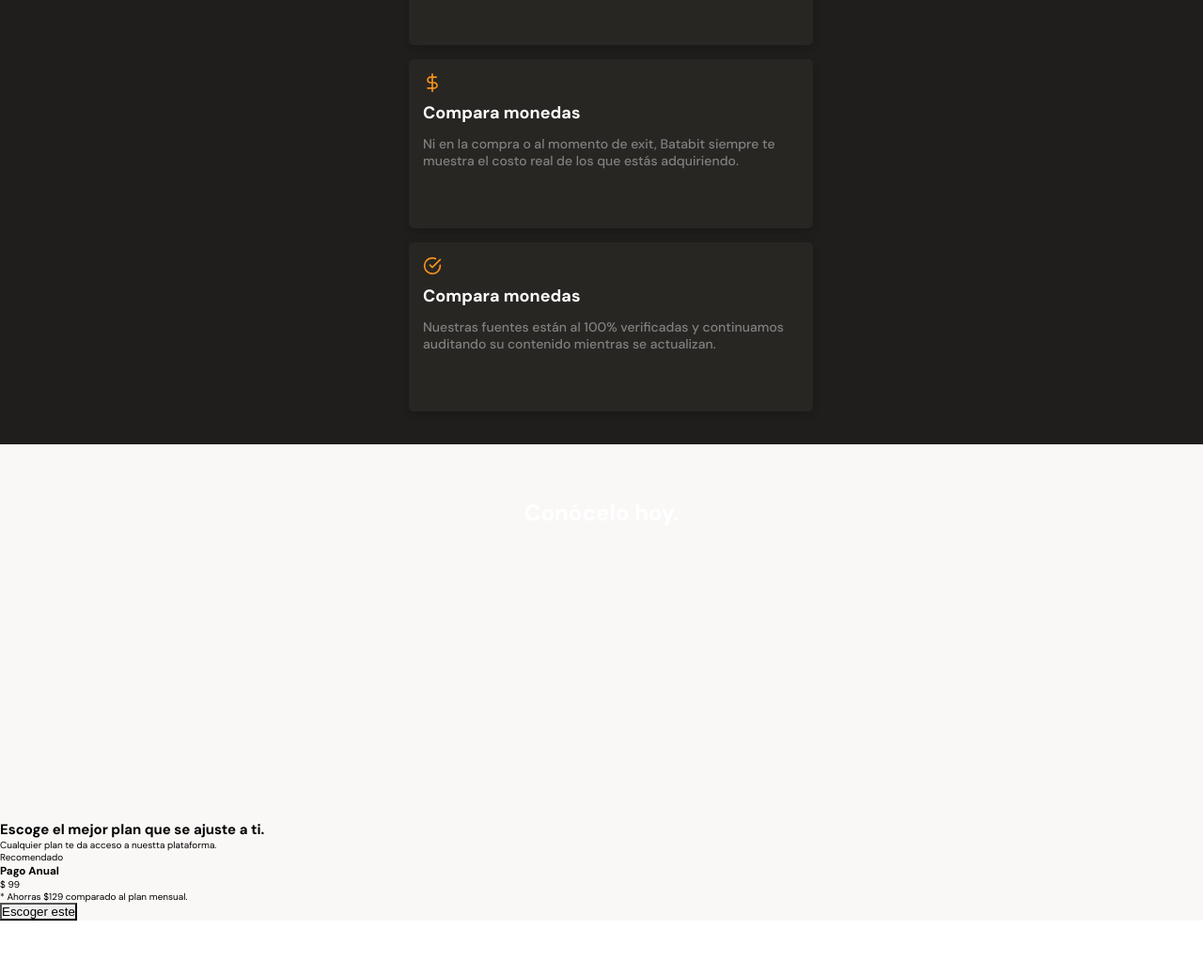
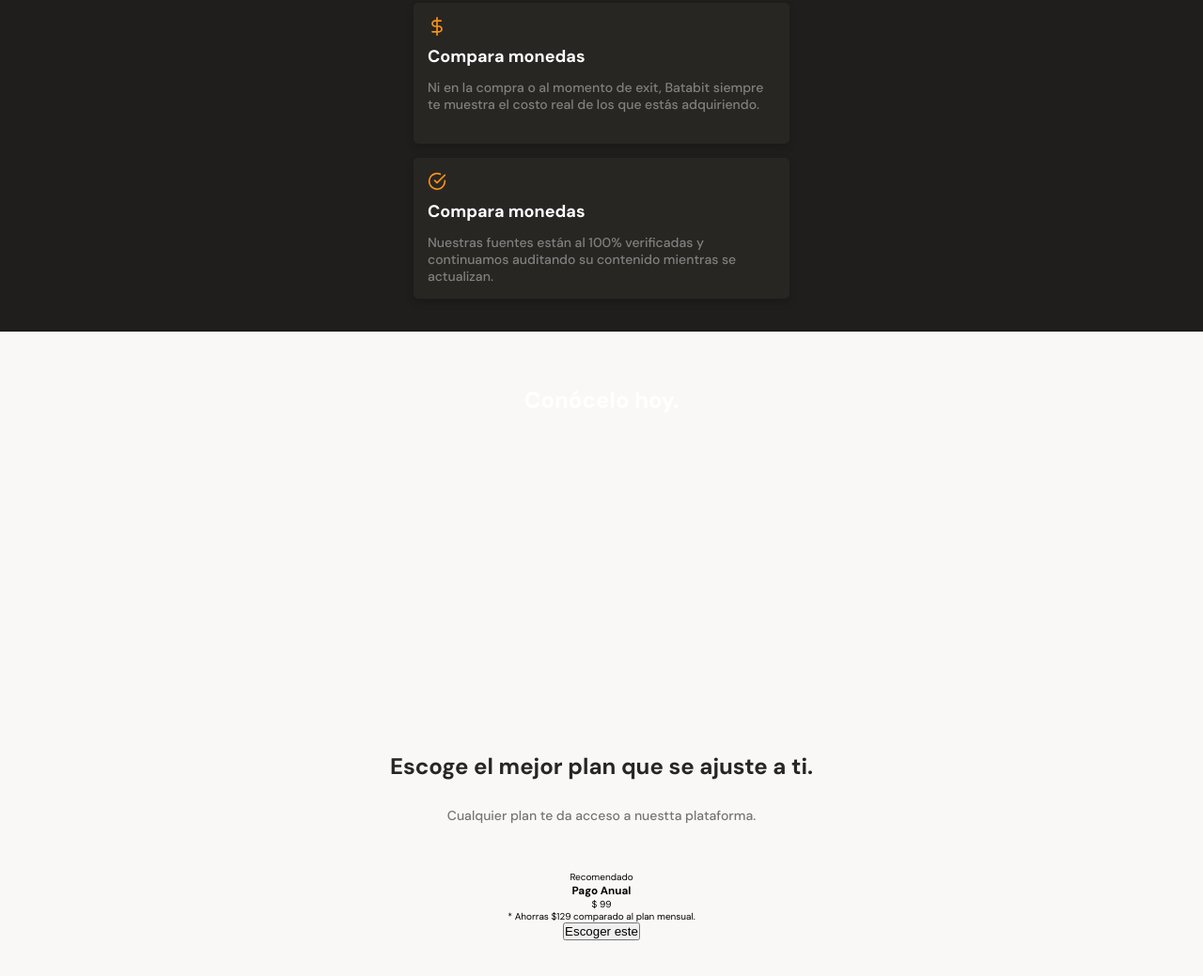
Before and after one commit to pacool84/Corporate-Bitcoins-Sales, a plain HTML site: page index.html in a window 1280 px wide. Shown: the part 1637-2676 px from the top of the page at 94% size. Before the commit the page ends 2617 px from the top, so only its background shows below. Drawn offline with Linux system fonts and the light colour scheme.

Commit message:
[ADD] Some styles to the main plan cards section

```diff
--- a/styles.css
+++ b/styles.css
@@ -21,7 +21,7 @@
 }
 
 * {
-  background-origin: border-box;
+  box-sizing: border-box;
   margin: 0;
   padding: 0;
 }
@@ -407,3 +407,34 @@ main {
   color: var(--just-white);
   text-align: center;
 }
+
+.main-plans-container {
+  width: 100%;
+  min-width: 320px;
+  padding-bottom: 70px;
+  text-align: center;
+}
+
+.plans--title {
+  width: 90%;
+  min-width: 288px;
+  height: auto;
+  margin: 0 auto;
+  margin-bottom: 50px;
+}
+
+.plans--title h2 {
+  padding-top: 50px;
+  font-size: 2.4rem;
+  font-weight: bold;
+  line-height: 2.6rem;
+  color: var(--black);
+}
+
+.plans--title p {
+  padding-top: 30px;
+  font-size: 1.4rem;
+  font-weight: 500;
+  line-height: 1.8rem;
+  color: #757575;
+}
```
